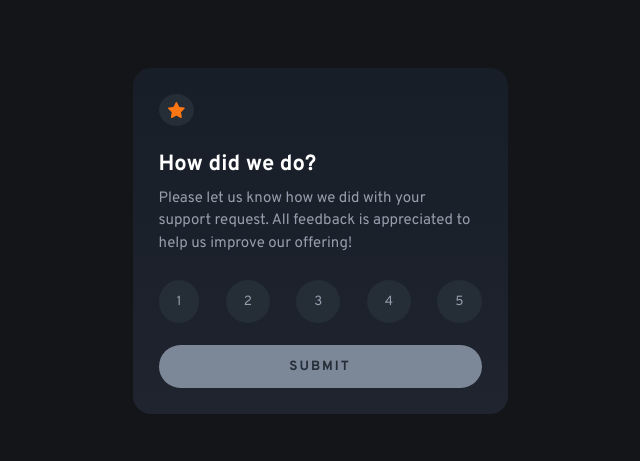
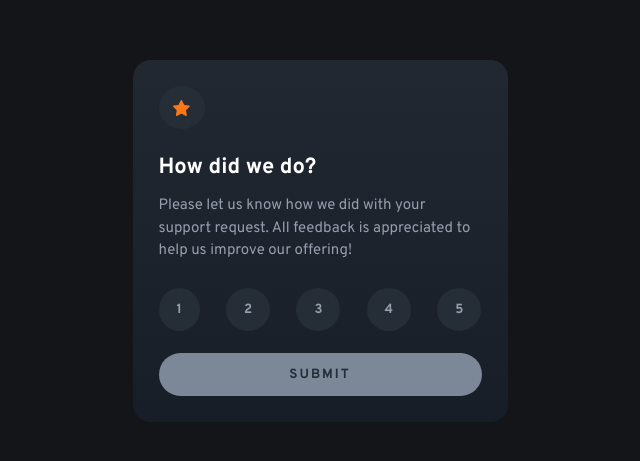
Before and after one commit to PaylemanC/frontendmentor--Angular, an Angular app: page /interactive-rating in a window 1280 px wide. Shown: the part 159-620 px from the top of the page, without its empty margins (320-960 px from the left). Built offline with nearby package versions, Linux system fonts and the light colour scheme.

Commit message:
Fix some details like margin, paddings and gradient deg

```diff
--- a/src/app/newbie/interactive-rating/interactive-rating.component.scss
+++ b/src/app/newbie/interactive-rating/interactive-rating.component.scss
@@ -34,10 +34,10 @@ p {
 }
 
 .interactive-rating {
-  $gradient-1: #1f242f;
+  $gradient-1: #222832;
   $gradient-2: #171e28;
   background: $gradient-1;
-  background: linear-gradient(0deg, $gradient-1 0%, $gradient-2 100%);
+  background: linear-gradient(180deg, $gradient-1 0%, $gradient-2 100%);
   border-radius: 18px;
   padding: 26px;
   min-width: 332px;
@@ -46,8 +46,8 @@ p {
   .star-icon__container {
     background-color:$dark-blue;
     border-radius: 100%;
-    width: 35px;
-    height: 32px;
+    width: 46px;
+    height: 43px;
     display: flex;
     justify-content: center;
     align-items: center;
@@ -55,7 +55,7 @@ p {
   .content__tittle {
     color: $white;
     font-size: 2.2rem;
-    margin-bottom: 10px;
+    margin-bottom: 14px;
   }
   .content__paragraph {
     color: $light-grey;
@@ -73,6 +73,7 @@ p {
   }
   .rating-form__option {
     color: $light-grey;
+    font-weight: bold;
     padding: 13px 18px;
     border-radius: 100%;
     background-color:$dark-blue;
@@ -110,6 +111,7 @@ p {
 
 #end {
   .illustration {
+    margin-top: 12px;
     height: 100px;
     width: 150px;
     background: url('images/illustration-thank-you.svg') no-repeat center / contain;
```
